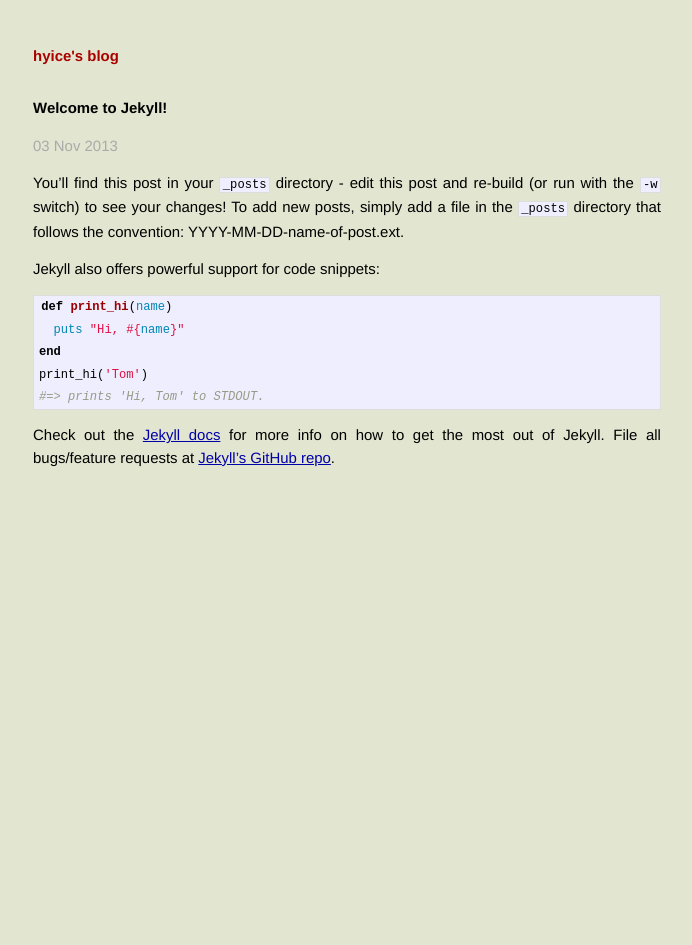
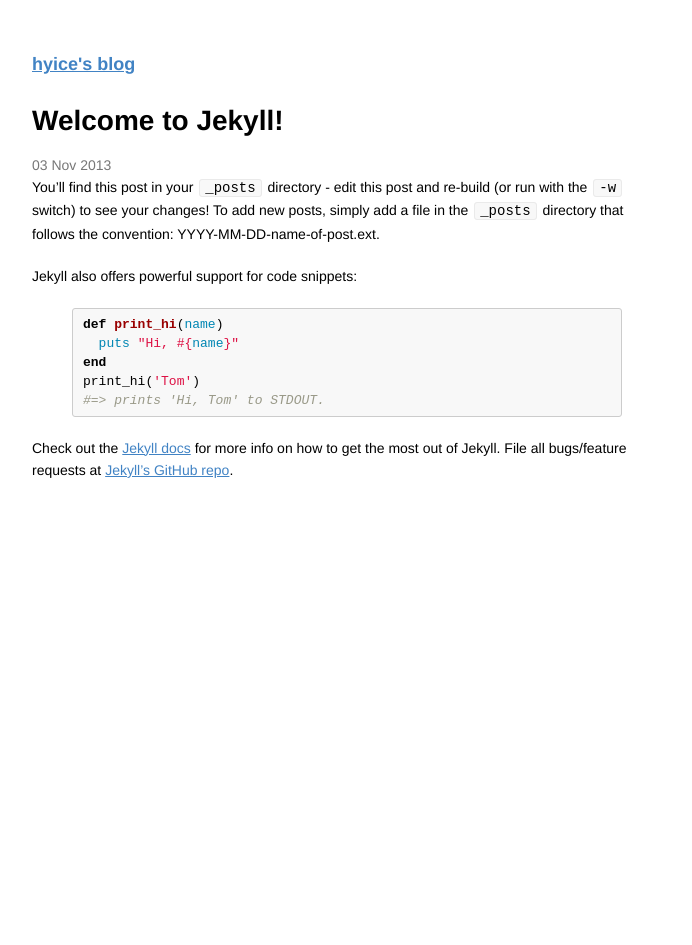
Before and after one commit to hyice/hyice.github.io, a Jekyll site: the page built from _posts/2013-11-03-welcome-to-jekyll.markdown, in a window 1280 px wide. Shown: the whole page, without its empty margins (293-985 px from the left). Built offline with Jekyll 4.4.1, drawn with Linux system fonts in a browser that asks for light colours; Markdown is read by kramdown in place of the engine named in the settings; after the commit the page ends 900 px from its top, so only the background shows below that.

Commit message:
修改页面样式

```diff
--- a/_layouts/default.html
+++ b/_layouts/default.html
@@ -10,14 +10,14 @@
         <link rel="stylesheet" href="/css/syntax.css">
 
         <!-- Custom CSS -->
-        <link rel="stylesheet" href="/css/main.css">
+        <link rel="stylesheet" href="/css/plainStyle.css">
 
     </head>
     <body>
 
         <div class="site">
           <div class="header">
-            <h1 class="title"><a href="/">{{ site.name }}</a></h1>
+            <h3 class="title"><a href="/">{{ site.name }}</a></h3>
           </div>
 
           {{ content }}
--- a/_layouts/post.html
+++ b/_layouts/post.html
@@ -1,7 +1,7 @@
 ---
 layout: default
 ---
-<h2>{{ page.title }}</h2>
+<h1>{{ page.title }}</h1>
 <p class="meta">{{ page.date | date_to_string }}</p>
 
 <div class="post">
--- /dev/null
+++ b/css/plainStyle.css
@@ -0,0 +1,123 @@
+body
+  {
+    font-family: Helvetica, arial, sans-serif;
+    font-size: 14px;
+    line-height: 1.6;
+    padding-top: 10px;
+    padding-bottom: 10px;
+    background-color: white;
+    padding: 30px;
+    width: 630px;
+    margin: 0 auto;
+  }
+
+a:link {
+
+    color: #4183C4;
+}
+
+a:visited {
+
+  color: #1a6f03;
+}
+
+h1, h2, h3, h4, h5, h6
+  {
+    margin: 20px 0 10px;
+    padding: 0;
+    font-weight: bold;
+    -webkit-font-smoothing: antialiased;
+    cursor: text;
+    position: relative;
+  }
+
+h1 {
+  font-size: 28px;
+  color: black;
+  margin-bottom: 10px;
+}
+
+h2 {
+  font-size: 24px;
+  margin-top: 25px;
+  border-bottom: 1px solid #cccccc;
+  color: black; }
+
+h3 {
+  font-size: 18px; }
+
+h4 {
+  font-size: 16px; }
+
+h5 {
+  font-size: 14px; }
+
+h6 {
+  color: #777777;
+  font-size: 14px; }
+
+p, blockquote, ul, ol, dl, li, table, pre {
+  margin: 0px 0px 20px 0px; }
+
+p.meta {
+
+  margin-top: 0px;
+  margin-bottom: 0px;
+  color:#777777;
+}
+
+p strong {
+
+  color: #cd3726;
+}
+
+li p.first {
+  display: inline-block; }
+li {
+  margin: 0; }
+ul, ol {
+  padding-left: 30px; }
+
+blockquote {
+  border-left: 4px solid #dddddd;
+  padding: 0 15px;
+  color: #777777; }
+
+img {
+  max-width: 100%; }
+
+code {
+  margin: 0 2px;
+  padding: 0 5px;
+  white-space: nowrap;
+  border: 1px solid #eaeaea;
+  background-color: #f8f8f8;
+  border-radius: 3px; }
+
+pre code {
+  margin: 0;
+  padding: 0;
+  white-space: pre;
+  border: none;
+  background: transparent; }
+
+.highlight pre {
+  background-color: #f8f8f8;
+  border: 1px solid #cccccc;
+  font-size: 13px;
+  line-height: 19px;
+  overflow: auto;
+  padding: 6px 10px;
+  border-radius: 3px; }
+
+pre {
+  background-color: #f8f8f8;
+  border: 1px solid #cccccc;
+  font-size: 13px;
+  line-height: 19px;
+  overflow: auto;
+  padding: 6px 10px;
+  border-radius: 3px; }
+  pre code, pre tt {
+    background-color: transparent;
+    border: none; }
```
